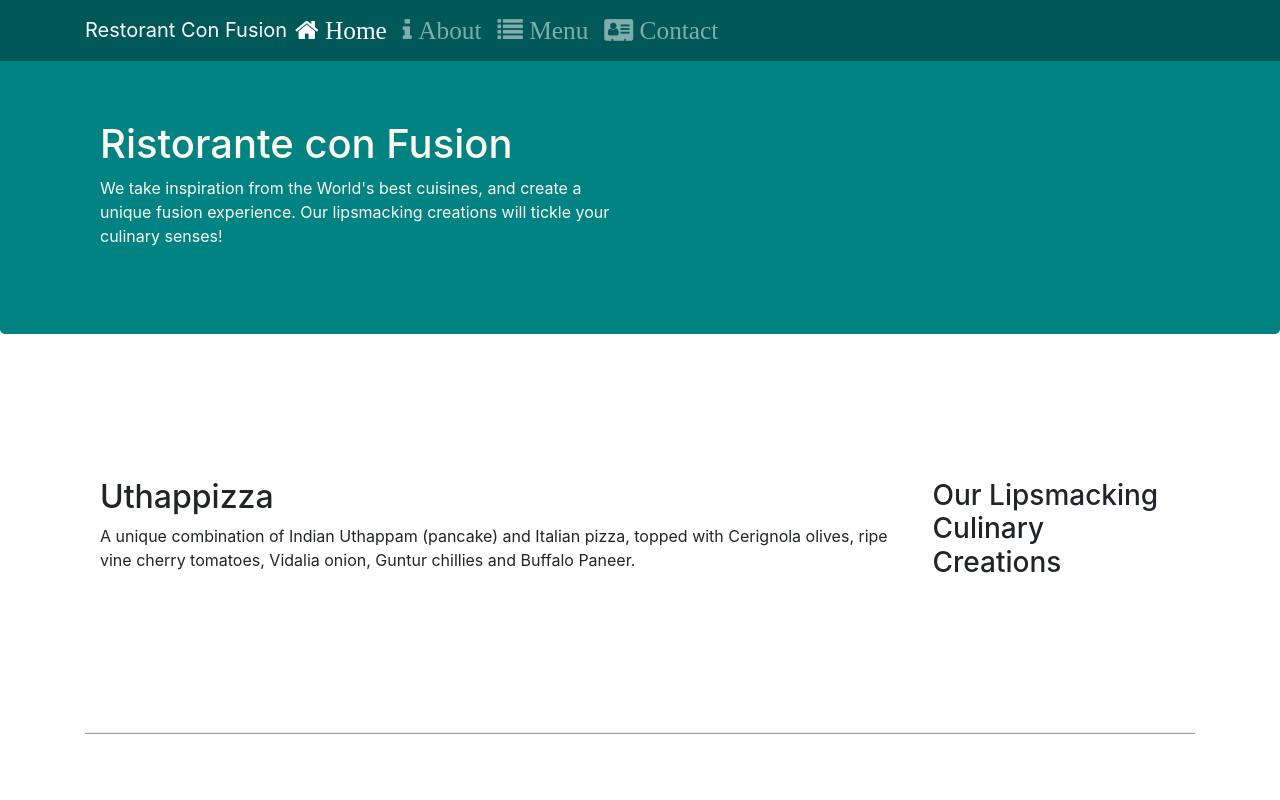
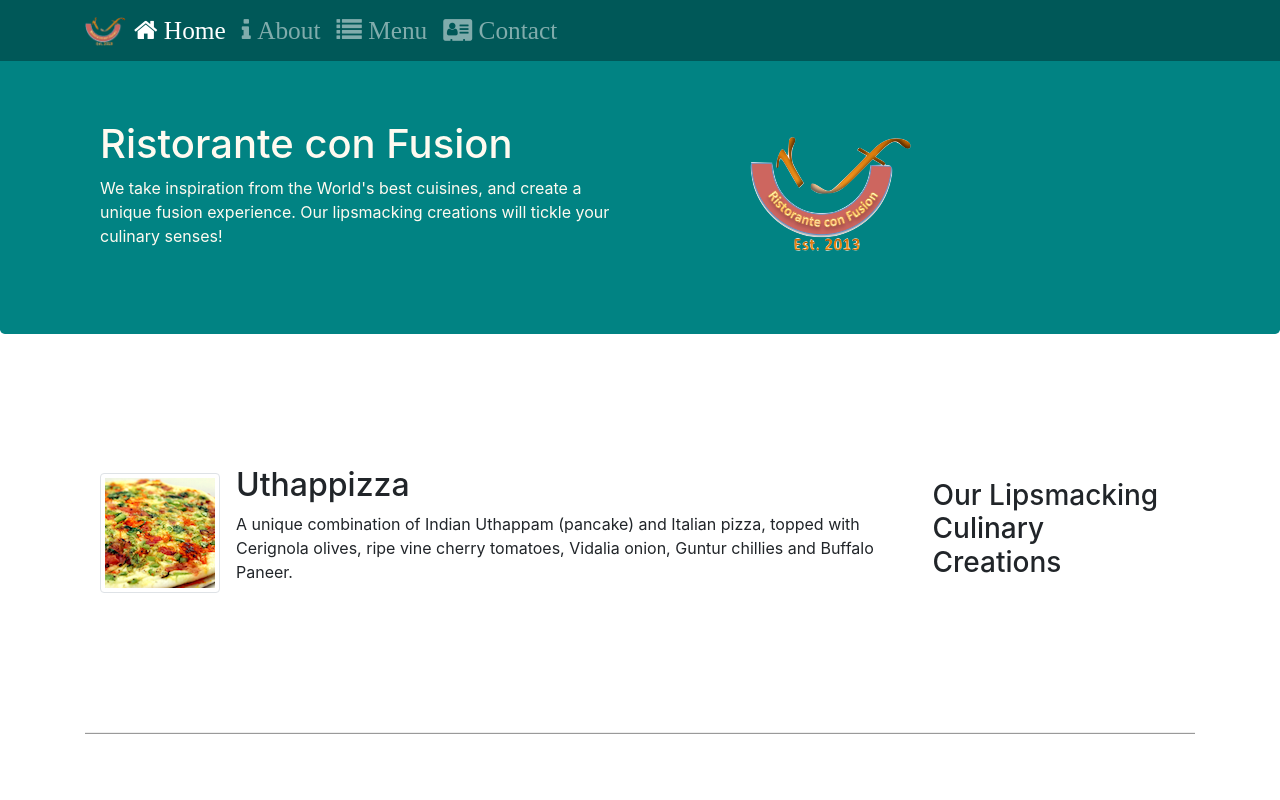
Before and after one commit to aristosChatzidis/bootstrap-sam-git, a website: page index.html in a window 1280 px wide. Shown: the top 800 px of the page. Drawn offline with nearby package versions, Linux system fonts and the light colour scheme.

Commit message:
Images and Media

```diff
--- a/index.html
+++ b/index.html
@@ -24,7 +24,7 @@
             <button class="navbar-toggler" type="button" data-toggle="collapse" data-target="#Navbar">
                 <span class="navbar-toggler-icon"></span>
             </button>
-            <a class="navbar-brand mr-auto" href="#">Restorant Con Fusion</a>
+            <a class="navbar-brand mr-auto" href="./index.html"><img src="img/logo.png" height="30" width="41" alt="logo"></a>
             <div class="collapse navbar-collapse" id="Navbar">
                 <ul class="navbar-nav mr-right">
                     <li class="nav-item active"><a class="nav-link" href="./index.html"><span  class="fa fa-home fa-lg"> Home</span></a></li>
@@ -48,7 +48,8 @@
                         <h1>Ristorante con Fusion</h1>
                         <p>We take inspiration from the World's best cuisines, and create a unique fusion experience. Our lipsmacking creations will tickle your culinary senses!</p>
                     </div>
-                    <div class="col-12 col-sm">
+                    <div class="col-12 col-sm offset-1 align-self-center">
+                        <img src="img/logo.png" class="img-fluid" alt="logo">
                     </div>
                 </div>
             </div>
@@ -65,10 +66,15 @@
                 <div class="col-12 col-sm-4 order-sm-last col-md-3">
                     <h3>Our Lipsmacking Culinary Creations</h3>
                 </div>
-                <div class="col col-sm order-sm-first com-md">
-                    <h2>Uthappizza</h2>
-                    <p>A unique combination of Indian Uthappam (pancake) and Italian pizza, topped with Cerignola olives, ripe vine cherry tomatoes, Vidalia onion, Guntur chillies and Buffalo Paneer.</p>
-                </div>
+                <div class="col col-sm order-sm-first col-md">
+                    <div class="media">
+                            <img src="img/uthappizza.png" class="d-flex mr-3 img-thumbnail align-self-center"   alt="uthappizza">
+                            <div class="media-body">
+                                <h2 class="mt-0">Uthappizza</h2>
+                                <p>A unique combination of Indian Uthappam (pancake) and Italian pizza, topped with Cerignola olives, ripe vine cherry tomatoes, Vidalia onion, Guntur chillies and Buffalo Paneer.</p>
+                            </div>
+                        </div>
+                  </div>
             </div>
 
 
@@ -86,10 +92,18 @@
                 <div class="col-12 col-sm-4 order-sm-last col-md-3">
                     <h3>Meet our Culinary Specialists</h3>
                 </div>
-                <div class="col-12 col-sm-4 order-sm-first col-md-3">
-                    <h2>Alberto Somayya</h2>
-                    <h4>Executive Chef</h4>
-                    <p>Award winning three-star Michelin chef with wide International experience having worked closely with whos-who in the culinary world, he specializes in creating mouthwatering Indo-Italian fusion experiences. </p>
+                <div class="col col-sm order-sm-first col-md">
+                    <div class="media">
+                        <img class="d-flex mr-3 img-thumbnail align-self-center" src="img/alberto.png"  alt="aristos" >
+                        <div class="media-body">
+                            <h2>Alberto Somayya</h2>
+                            <h4>Executive Chef</h4>
+                            <p>Award winning three-star Michelin chef with wide International experience having worked closely with whos-who in the culinary world, he specializes in creating mouthwatering Indo-Italian fusion experiences. </p>
+
+                        </div>
+                    </div>
+
+
                 </div>
             </div>
         </div>
```
Also changed, not shown: aboutus.html (+3 -2 lines), contactus.html (+3 -2 lines).
